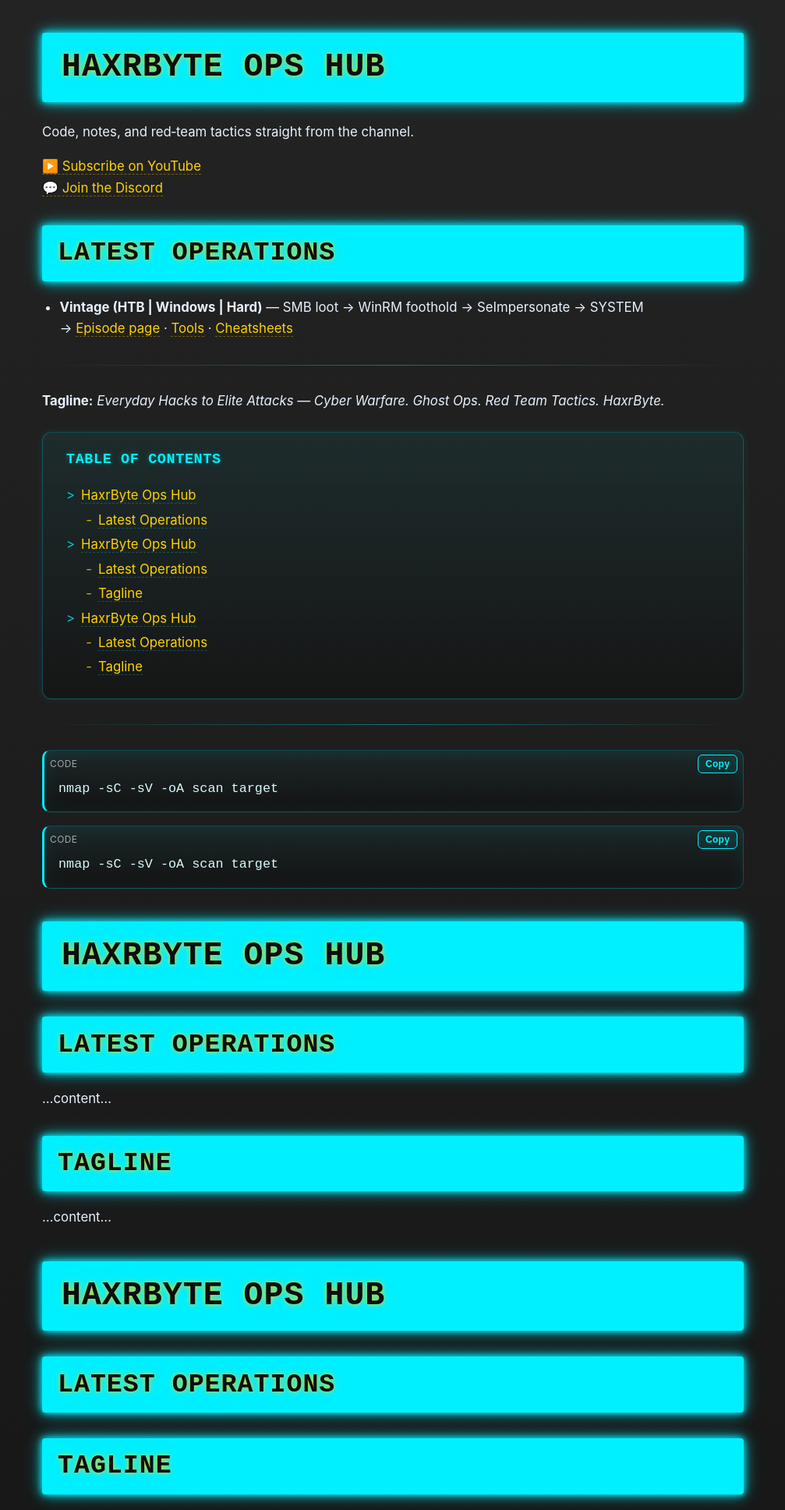
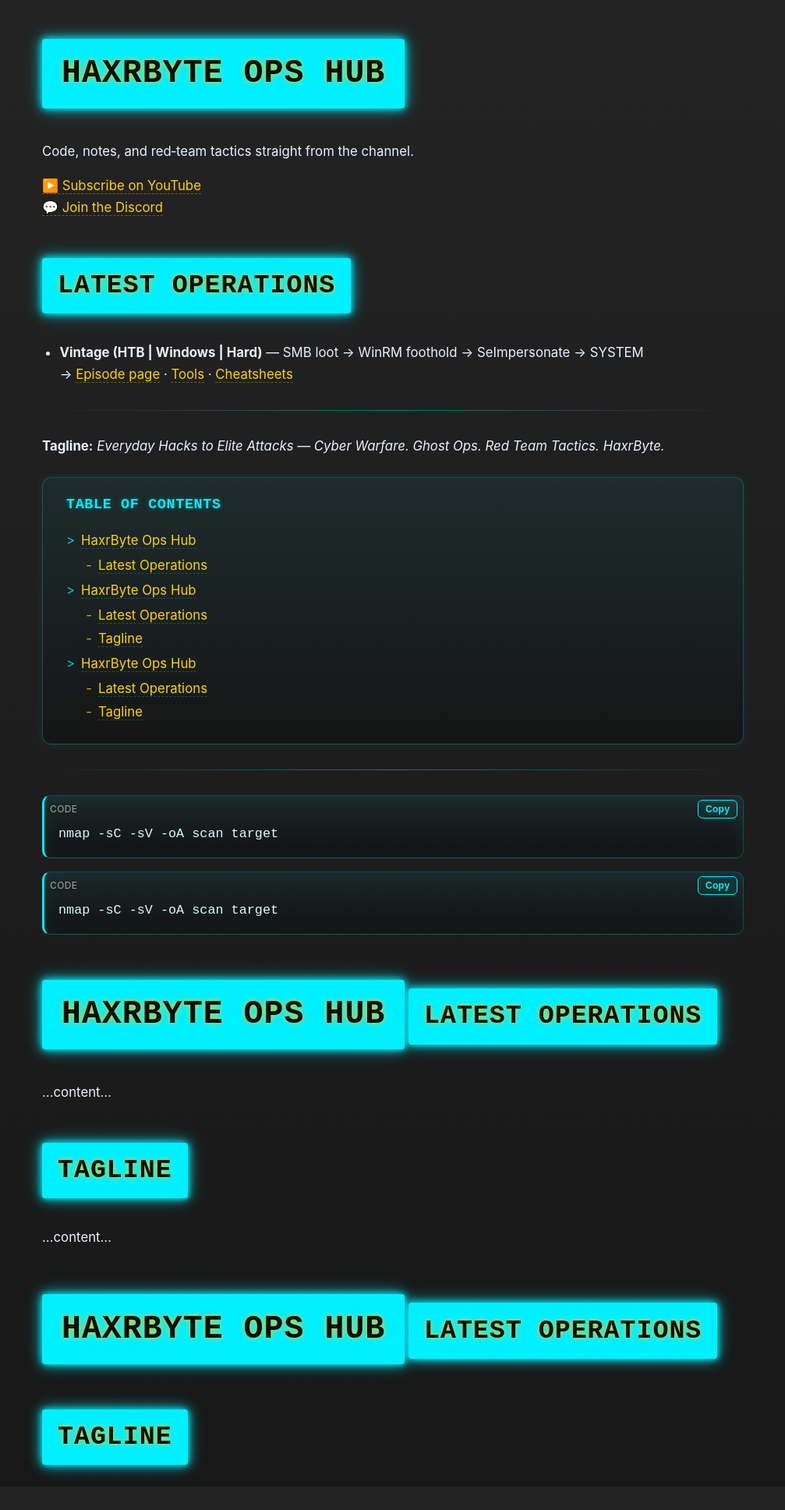
Before and after one commit to haxrbyte/ghost-shell, a Jekyll site: the page built from docs/index.md, in a window 1280 px wide. Shown: the whole page at 78% size, without its empty margins (136-1143 px from the left). Built offline with Jekyll 4.4.1, drawn with Linux system fonts in a browser that asks for light colours; our own code applies the rules of GitHub Pages for plain Markdown files; after the commit the page ends 1907 px from its top, so only the background shows below that.

Commit message:
Update custom.css

```diff
--- a/docs/assets/css/custom.css
+++ b/docs/assets/css/custom.css
@@ -66,9 +66,10 @@
 }
 */
 
-/* Headings: inverted neon block style */
+/* Headings: neon block style with background only behind text */
 h1, h2, h3, h4, h5, h6 {
-  display: block;         /* ensures each heading is on its own line */
+    display: inline-block;      /* shrink background to text */
+    width: auto;
     padding: 0.25em 0.6em;
     background: #00F0FF;
     color: #0b0f14 !important;
@@ -85,6 +86,16 @@
                             0 0 24px rgba(0,240,255,0.4);
     border-radius: 4px;
     margin: 1em 0 0.6em;
+}
+h1, h2, h3, h4, h5, h6 {
+    /* force each heading to its own line */
+    display: inline-block;
+    width: auto;
+}
+h1::before, h2::before, h3::before, h4::before, h5::before, h6::before,
+h1::after, h2::after, h3::after, h4::after, h5::after, h6::after {
+    content: "";
+    display: block;
 }
 
 h1{ font-size: clamp(2rem, 3.6vw, 2.6rem); }
```
Lines whose indentation alone changed are shown as unchanged.
